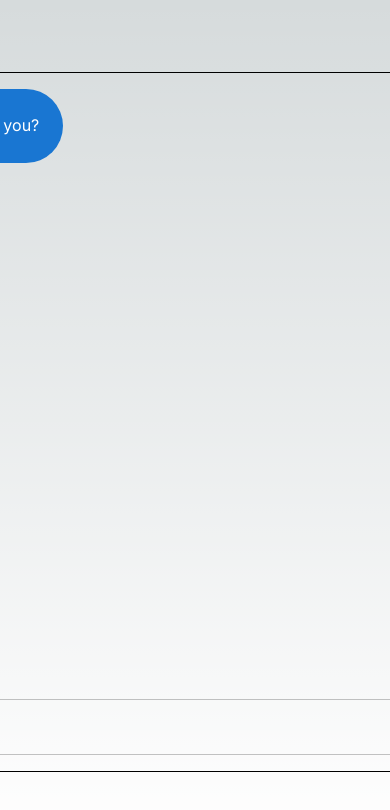
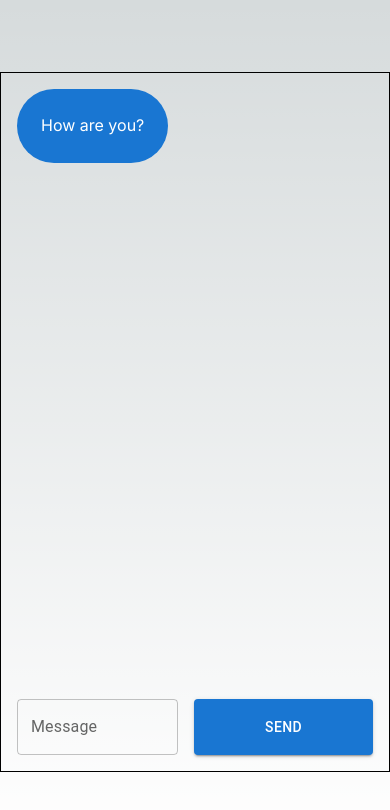
Before and after one commit to Gab91s/AI-Support-Chat, a Next.js app: page / in a window 390 px wide. Shown: the top 810 px of the page. Built offline with nearby package versions, Linux system fonts and the light colour scheme.

Commit message:
mobile friendly changes

```diff
--- a/app/globals.css
+++ b/app/globals.css
@@ -81,7 +81,7 @@
 
 html,
 body {
-  max-width: 100vw;
+  max-width: 100%;
   overflow-x: hidden;
 }
 
@@ -102,7 +102,7 @@ body {
 }
 
 main, section, header {
-  max-width: var(--max-width); /* Use the --max-width variable */
+  max-width: 100%; /* Ensure containers don't exceed screen width */
   margin: 0 auto; /* Center the content */
   padding: 0 16px; /* Add some padding for mobile responsiveness */
 }
@@ -127,3 +127,27 @@ a:focus {
     color-scheme: dark;
   }
 }
+
+/* Media query for smaller screens */
+@media (max-width: 768px) {
+  body {
+    padding: 0; /* Remove extra padding on mobile */
+  }
+
+  main, section, header {
+    padding: 0 10px; /* Reduce padding for mobile screens */
+  }
+
+  .chat-container { /* Adjust width for mobile */
+    width: 100%;
+  }
+
+  .chat-box { /* Adjust message box size */
+    max-width: 100%;
+    padding: 10px;
+  }
+
+  button, input {
+    width: 100%; /* Full width buttons and inputs for mobile */
+  }
+}
--- a/app/page.js
+++ b/app/page.js
@@ -86,7 +86,7 @@ export default function Home() {
 
     return (
         <Box
-            width="100%"
+        width="100%" /* Responsive width */
         height="100vh"
         display="flex"
         flexDirection="column"
@@ -95,7 +95,8 @@ export default function Home() {
         >
         <Stack
             direction="column"
-                width="600px"
+            width="100%" /* Full width for responsiveness */
+            maxWidth="600px" /* Max width on larger screens */
             height="700px"
             border="1px solid black"
             p={2}
@@ -134,12 +135,12 @@ export default function Home() {
                 onChange={(e) => setMessage(e.target.value)}
                 onKeyPress={handleKeyPress}
                 disabled={isLoading}
-                        inputRef={textFieldRef} // Assign the ref to the TextField
              />
               <Button
                 variant="contained"
                 onClick={sendMessage}
                 disabled={isLoading}
+                style={{ minWidth: "100px" }}
              >
               {isLoading ? 'Sending...' : 'Send'}
              </Button>
```
Lines whose indentation alone changed are shown as unchanged.
